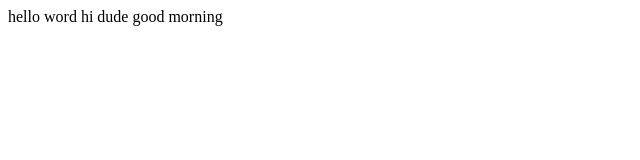
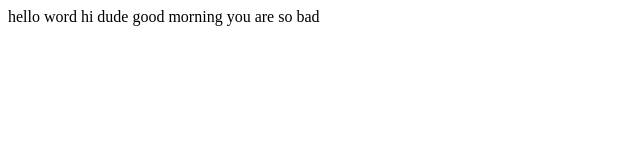
Before and after one commit to zinakopower/test, a plain HTML site: page index.html in a window 1280 px wide. Shown: the whole page, without its empty margins (0-640 px from the left). Drawn offline with Linux system fonts and the light colour scheme.

Commit message:
3 change

```diff
--- a/index.html
+++ b/index.html
@@ -6,6 +6,10 @@
 good morning
 
 
+you are so bad
+
+
+
 </body>
 
 </html>
```
